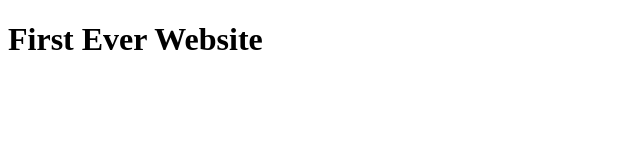
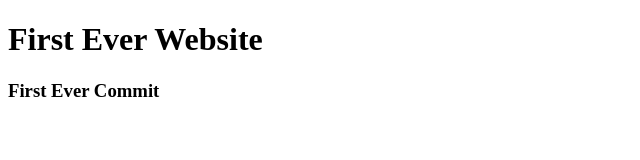
Before and after one commit to Tofazzal26/my-first-website, a plain HTML site: page index.html in a window 1280 px wide. Shown: the whole page, without its empty margins (0-640 px from the left). Drawn offline with Linux system fonts and the light colour scheme.

Commit message:
first changet

```diff
--- a/index.html
+++ b/index.html
@@ -7,5 +7,6 @@
 </head>
 <body>
     <h1>First Ever Website</h1>
+    <h3>First Ever Commit</h3>
 </body>
 </html>
```
